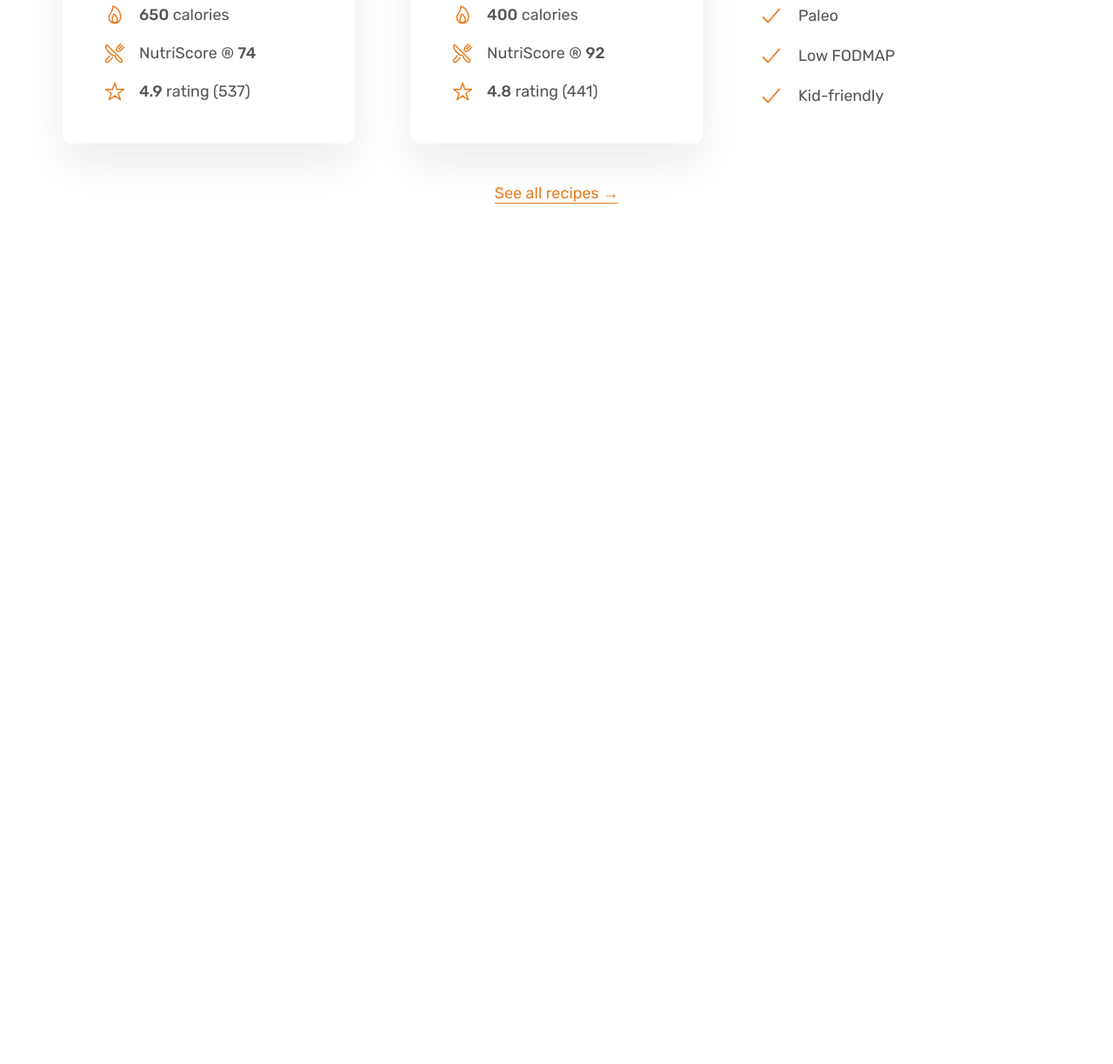
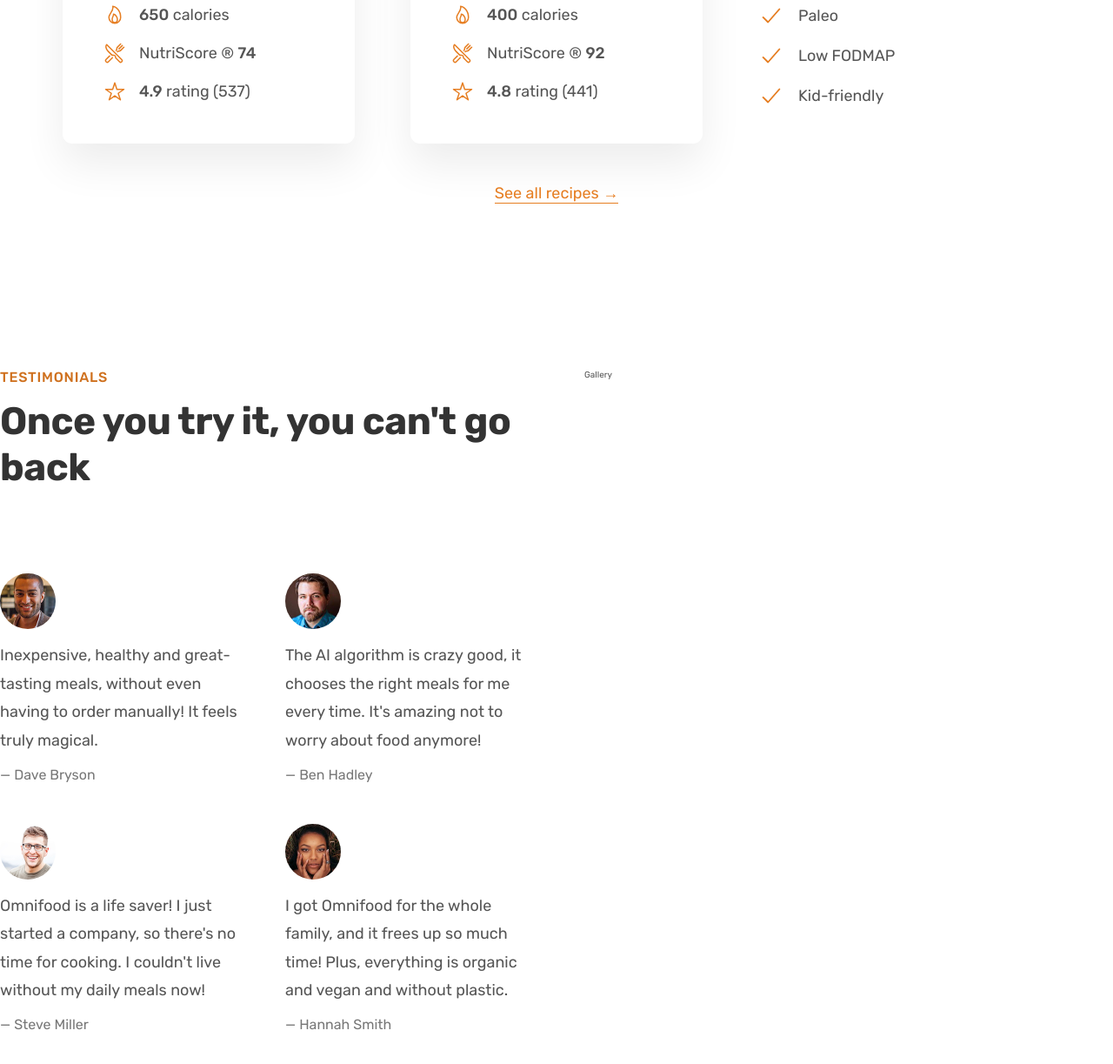
Before and after one commit to KunYuChang/omnifood, a plain HTML site: page index.html in a window 1280 px wide. Shown: the part 3295-4518 px from the top of the page at 87% size. Before the commit the page ends 3625 px from the top, so only its background shows below. Drawn offline with nearby package versions, Linux system fonts and the light colour scheme.

Commit message:
add testimonials section

```diff
--- a/css/style.css
+++ b/css/style.css
@@ -346,3 +346,35 @@
   height: 3rem;
   color: #e67e22;
 }
+
+
+/*------------------------------*/
+/* TESTIMONIALS SECTION */
+/*------------------------------*/
+
+.section-testimonials {
+  padding: 9.6rem 0;
+}
+
+.testimonials {
+  display: grid;
+  grid-template-columns: 1fr 1fr;
+  gap: 4.8rem
+}
+
+.testimonial-img {
+  width: 6.4rem;
+  border-radius: 50%;
+  margin-bottom: 1.2rem;
+}
+
+.testimonial-text {
+  font-size: 1.8rem;
+  line-height: 1.8;
+  margin-bottom: 1.6rem;
+}
+
+.testimonial-name {
+  font-size: 1.6rem;
+  color: #777
+}
--- a/index.html
+++ b/index.html
@@ -242,15 +242,42 @@
           <div class="diets">
             <h3 class="heading-tertiary">Works with any diet:</h3>
             <ul class="list">
-              <li class="list-item"><ion-icon class="list-icon" name="checkmark-outline"></ion-icon> <span>Vegetarian</span></li>
-              <li class="list-item"><ion-icon class="list-icon" name="checkmark-outline"></ion-icon> <span>Vegan</span></li>
-              <li class="list-item"><ion-icon class="list-icon" name="checkmark-outline"></ion-icon> <span>Pescatarian</span></li>
-              <li class="list-item"><ion-icon class="list-icon" name="checkmark-outline"></ion-icon> <span>Gluten-free</span></li>
-              <li class="list-item"><ion-icon class="list-icon" name="checkmark-outline"></ion-icon> <span>Lactose-free</span></li>
-              <li class="list-item"><ion-icon class="list-icon" name="checkmark-outline"></ion-icon> <span>Keto</span></li>
-              <li class="list-item"><ion-icon class="list-icon" name="checkmark-outline"></ion-icon> <span>Paleo</span></li>
-              <li class="list-item"><ion-icon class="list-icon" name="checkmark-outline"></ion-icon> <span>Low FODMAP</span></li>
-              <li class="list-item"><ion-icon class="list-icon" name="checkmark-outline"></ion-icon> <span>Kid-friendly</span></li>
+              <li class="list-item">
+                <ion-icon class="list-icon" name="checkmark-outline"></ion-icon>
+                <span>Vegetarian</span>
+              </li>
+              <li class="list-item">
+                <ion-icon class="list-icon" name="checkmark-outline"></ion-icon>
+                <span>Vegan</span>
+              </li>
+              <li class="list-item">
+                <ion-icon class="list-icon" name="checkmark-outline"></ion-icon>
+                <span>Pescatarian</span>
+              </li>
+              <li class="list-item">
+                <ion-icon class="list-icon" name="checkmark-outline"></ion-icon>
+                <span>Gluten-free</span>
+              </li>
+              <li class="list-item">
+                <ion-icon class="list-icon" name="checkmark-outline"></ion-icon>
+                <span>Lactose-free</span>
+              </li>
+              <li class="list-item">
+                <ion-icon class="list-icon" name="checkmark-outline"></ion-icon>
+                <span>Keto</span>
+              </li>
+              <li class="list-item">
+                <ion-icon class="list-icon" name="checkmark-outline"></ion-icon>
+                <span>Paleo</span>
+              </li>
+              <li class="list-item">
+                <ion-icon class="list-icon" name="checkmark-outline"></ion-icon>
+                <span>Low FODMAP</span>
+              </li>
+              <li class="list-item">
+                <ion-icon class="list-icon" name="checkmark-outline"></ion-icon>
+                <span>Kid-friendly</span>
+              </li>
             </ul>
           </div>
         </div>
@@ -258,6 +285,73 @@
         <div class="container all-recipes">
           <a href="#" class="link">See all recipes &rarr;</a>
         </div>
+      </section>
+
+      <section class="section-testimonials grid grid--2-cols">
+        <div class="testimonials-container">
+          <span class="subheading">Testimonials</span>
+          <h2 class="heading-secondary">
+            Once you try it, you can't go back
+          </h2>
+
+          <div class="testimonials">
+            <!-- 使用figure表示一些自成一體的內容 -->
+            <figure class="testimonial">
+              <img
+                class="testimonial-img"
+                src="./img/customers/dave.jpg"
+                alt="Photo of customer Dave Bryson"
+              />
+              <!-- 使用blockquote表示引用別人所敘述的話 -->
+              <blockquote class="testimonial-text">
+                Inexpensive, healthy and great-tasting meals, without even
+                having to order manually! It feels truly magical.
+              </blockquote>
+              <p class="testimonial-name">&mdash; Dave Bryson</p>
+            </figure>
+
+            <figure class="testimonial">
+              <img
+                class="testimonial-img"
+                src="./img/customers/ben.jpg"
+                alt="Photo of customer Ben Hadley"
+              />
+              <blockquote class="testimonial-text">
+                The AI algorithm is crazy good, it chooses the right meals for
+                me every time. It's amazing not to worry about food anymore!
+              </blockquote>
+              <p class="testimonial-name">&mdash; Ben Hadley</p>
+            </figure>
+
+            <figure class="testimonial">
+              <img
+                class="testimonial-img"
+                src="./img/customers/steve.jpg"
+                alt="Photo of customer Steve Miller"
+              />
+              <blockquote class="testimonial-text">
+                Omnifood is a life saver! I just started a company, so there's
+                no time for cooking. I couldn't live without my daily meals now!
+              </blockquote>
+              <p class="testimonial-name">&mdash; Steve Miller</p>
+            </figure>
+
+            <figure class="testimonial">
+              <img
+                class="testimonial-img"
+                src="./img/customers/hannah.jpg"
+                alt="Photo of customer Hannah Smith"
+              />
+              <blockquote class="testimonial-text">
+                I got Omnifood for the whole family, and it frees up so much
+                time! Plus, everything is organic and vegan and without plastic.
+              </blockquote>
+              <p class="testimonial-name">&mdash; Hannah Smith</p>
+            </figure>
+          </div>
+        </div>
+
+        <div class="gallery">Gallery</div>
       </section>
     </main>
     <script
```
